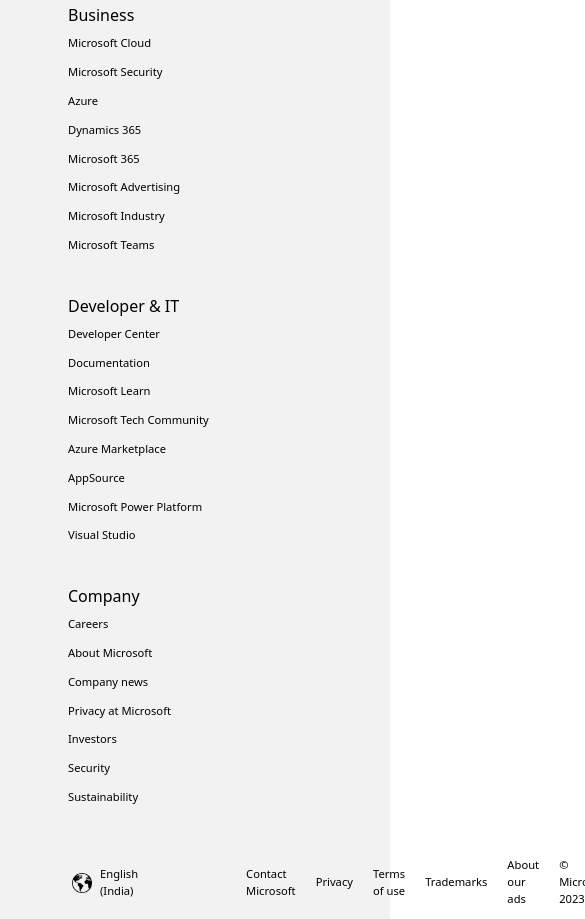
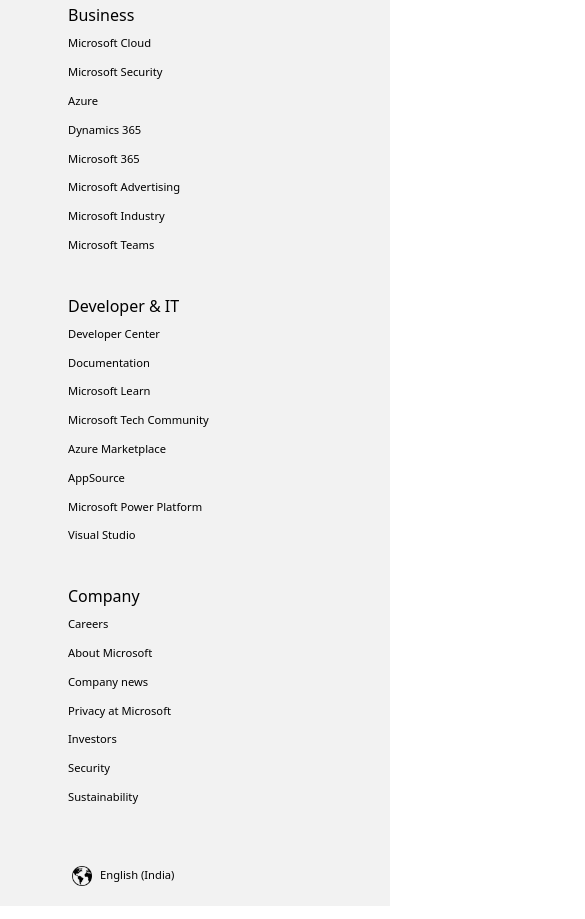
Before and after one commit to Kuldeep-Rathod/Microsoft_Clone, a website built with Vite: page index.html in a window 390 px wide. Shown: the part 5702-6621 px from the top of the page, 585 px wide, since content can reach past the window. Built offline with nearby package versions, Linux system fonts and the light colour scheme.

Commit message:
fix footer bug

```diff
--- a/index.html
+++ b/index.html
@@ -278,7 +278,7 @@
             </div>
         </div>
 
-        <div class="leftl flex items-center space-x-5 mx-14">
+        <div class="leftl hidden lg:flex items-center space-x-5 mx-14">
             <p class="text-[0.7rem] hover:cursor-pointer hover:underline">Contact Microsoft</p>
             <p class="text-[0.7rem] hover:cursor-pointer hover:underline">Privacy</p>
             <p class="text-[0.7rem] hover:cursor-pointer hover:underline">Terms of use</p>
```
